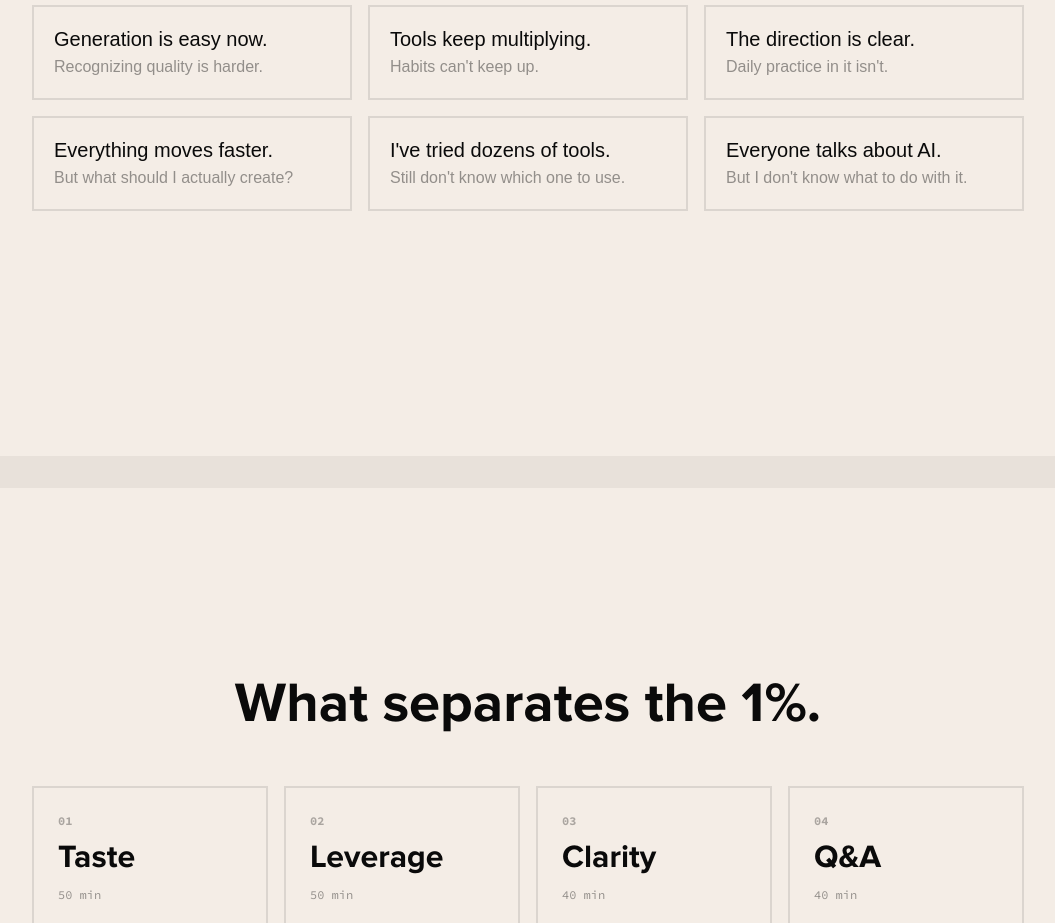
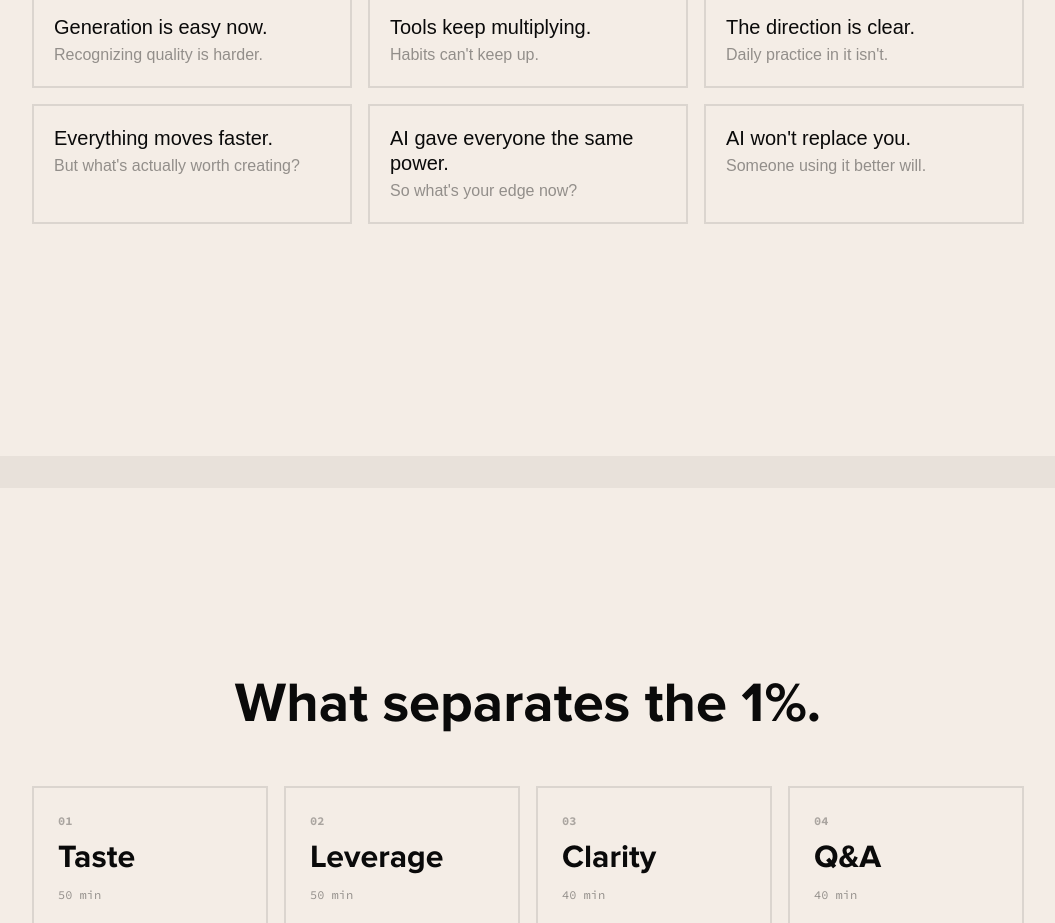
Before and after one commit to princeofwellness/researchlab, a Next.js app: page /public/onepager in a window 1280 px wide. Shown: the part 2040-2963 px from the top of the page, without its empty margins (112-1167 px from the left). Built offline with nearby package versions, Linux system fonts and the light colour scheme; a web font is replaced by a local one.

Commit message:
Replace weak problem cards 4-6 with sharper copy: what to build, identity, competitive threat

```diff
--- a/src/app/public/onepager/page.tsx
+++ b/src/app/public/onepager/page.tsx
@@ -31,9 +31,9 @@ export default function PublicOnePager() {
                     { headline: "Generation is easy now.", subline: "Recognizing quality is harder." },
                     { headline: "Tools keep multiplying.", subline: "Habits can't keep up." },
                     { headline: "The direction is clear.", subline: "Daily practice in it isn't." },
-                    { headline: "Everything moves faster.", subline: "But what should I actually create?" },
-                    { headline: "I've tried dozens of tools.", subline: "Still don't know which one to use." },
-                    { headline: "Everyone talks about AI.", subline: "But I don't know what to do with it." }
+                    { headline: "Everything moves faster.", subline: "But what's actually worth creating?" },
+                    { headline: "AI gave everyone the same power.", subline: "So what's your edge now?" },
+                    { headline: "AI won't replace you.", subline: "Someone using it better will." }
                 ]
             },
             session: {
@@ -107,9 +107,9 @@ export default function PublicOnePager() {
                     { headline: "Generovať je dnes jednoduché.", subline: "Rozlíšiť kvalitu je ťažšie." },
                     { headline: "Nástroje pribúdajú.", subline: "Návyky nestíhajú." },
                     { headline: "Smer je zrejmý.", subline: "Každodenná prax v ňom nie." },
-                    { headline: "Všetko ide rýchlejšie.", subline: "Ale čo mám vlastne tvoriť?" },
-                    { headline: "Vyskúšal som desiatky nástrojov.", subline: "Stále neviem, ktorý použiť." },
-                    { headline: "Všetci o AI hovoria.", subline: "Ale neviem, čo s tým." }
+                    { headline: "Všetko ide rýchlejšie.", subline: "Ale čo sa naozaj oplatí tvoriť?" },
+                    { headline: "AI dalo všetkým rovnaké možnosti.", subline: "Tak čo je teraz tvoja výhoda?" },
+                    { headline: "AI ťa nenahradí.", subline: "Niekto, kto ho používa lepšie, áno." }
                 ]
             },
             session: {
```
